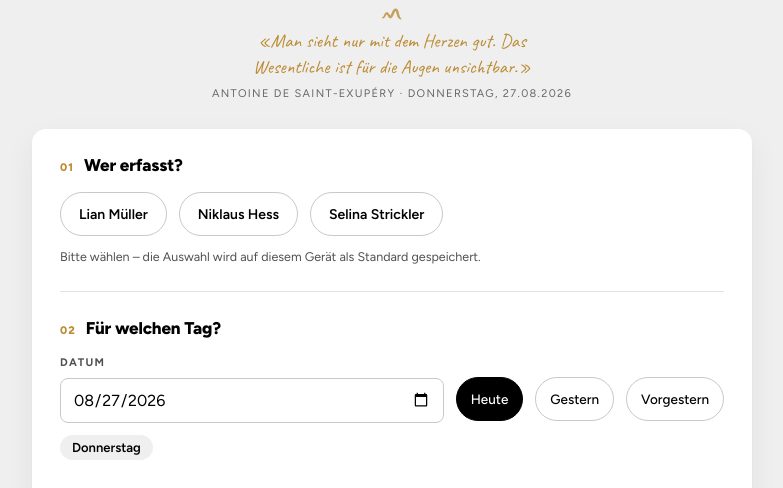
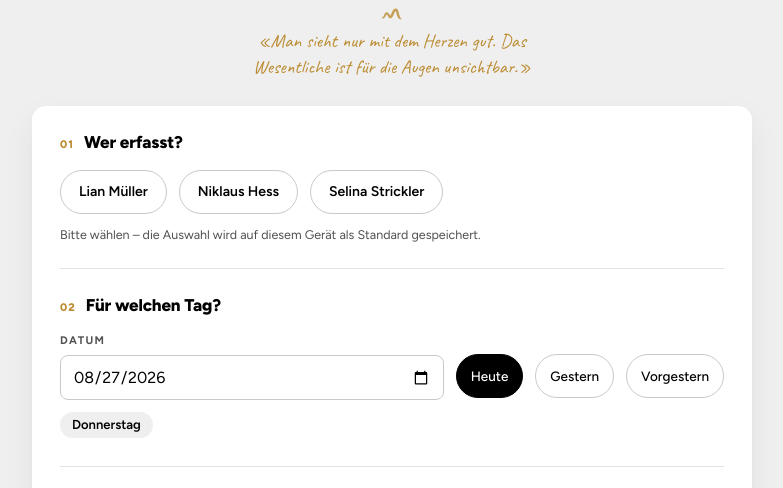
Before and after one commit to seelinya/stundenrapport, a website: page preview/artifact.html in a window 1280 px wide. Shown: the part 179-667 px from the top of the page, without its empty margins (248-1031 px from the left). Drawn offline with Linux system fonts and the light colour scheme.

Commit message:
Autor und Datum unter dem Tagesspruch entfernen
Der Spruch steht neu für sich allein. Die Zeile mit Autor und Wochentag
entfällt in Markup, Skript und Gestaltung; die Autorenangabe bleibt in
Quotes.gs erhalten, falls sie später wieder gebraucht wird.

```diff
--- a/preview/artifact.html
+++ b/preview/artifact.html
@@ -93,15 +93,8 @@ button { touch-action: manipulation; }
   font-size: clamp(16px, 3.9vw, 19px);
   line-height: 1.35;
   color: var(--gold);
-  margin: 0 0 6px;
+  margin: 0;
   text-wrap: balance;
-}
-.quote .author {
-  font-size: clamp(10px, 2.6vw, 11px);
-  letter-spacing: .12em;
-  text-transform: uppercase;
-  color: var(--stone);
-  opacity: .85;
 }
 
 /* ---------- Karte ---------- */
@@ -551,7 +544,6 @@ input[readonly] { background: var(--silver); color: var(--stone); }
   <section class="quote" aria-label="Spruch des Tages">
     <svg class="mark" aria-hidden="true" xmlns="http://www.w3.org/2000/svg" viewBox="0 0 306.24 200.18" fill="currentColor"><g transform="translate(-1073.084,578.345) scale(1,-1)"><path d="M1073.921 430.496 C1073.084 421.815 1081.048 414.777 1089.520 416.848 C1095.433 418.291 1101.077 420.641 1105.776 424.214 C1113.680 430.217 1120.529 439.635 1125.218 448.345 C1129.907 457.055 1137.771 480.619 1144.470 480.559 C1150.692 480.499 1156.297 467.598 1167.377 447.897 C1206.619 378.163 1241.630 450.007 1251.425 475.114 C1256.035 486.910 1260.753 497.950 1265.681 509.727 C1269.792 519.572 1272.440 526.540 1278.702 526.640 C1287.233 526.779 1295.466 494.854 1298.711 481.126 C1301.946 467.399 1306.973 453.541 1306.973 453.541 C1322.184 410.407 1363.368 398.173 1373.143 405.061 C1379.325 409.412 1354.349 412.279 1342.950 458.340 C1339.864 470.803 1334.309 490.812 1331.194 506.730 C1325.639 535.101 1312.847 563.164 1287.830 569.237 C1250.310 578.345 1233.377 531.448 1221.093 502.460 L1207.355 469.360 C1205.295 464.094 1200.646 457.822 1193.419 469.648 C1185.624 482.410 1176.864 495.969 1176.864 495.969 C1167.914 509.727 1154.674 517.213 1138.368 514.256 C1115.084 510.035 1109.758 472.914 1096.199 453.273 C1092.735 448.255 1087.867 443.457 1082.034 441.158 C1077.544 439.386 1074.378 435.314 1073.911 430.506 L1073.921 430.496 Z"/></g></svg>
     <p id="quoteText">&nbsp;</p>
-    <div class="author" id="quoteAuthor"></div>
   </section>
 
   <main class="card">
@@ -1615,7 +1607,6 @@ window.LAEMU_BOOTSTRAP = LAEMU_PREVIEW.bootstrap();
 
   var el = {
     quoteText: document.getElementById('quoteText'),
-    quoteAuthor: document.getElementById('quoteAuthor'),
     employeePills: document.getElementById('employeePills'),
     employeeNote: document.getElementById('employeeNote'),
     dateInput: document.getElementById('dateInput'),
@@ -1701,7 +1692,6 @@ window.LAEMU_BOOTSTRAP = LAEMU_PREVIEW.bootstrap();
   function renderQuote() {
     if (!B.quote) return;
     el.quoteText.textContent = '«' + B.quote.text + '»';
-    el.quoteAuthor.textContent = B.quote.author + ' · ' + (B.todayLabel || '');
   }
 
   /* ---------- Mitarbeitende ---------- */
```
Also changed, not shown: apps-script/Index.html (+0 -1 lines), apps-script/JavaScript.html (+0 -2 lines), apps-script/Stylesheet.html (+1 -8 lines), preview/index.html (+1 -11 lines), 1 other file.
